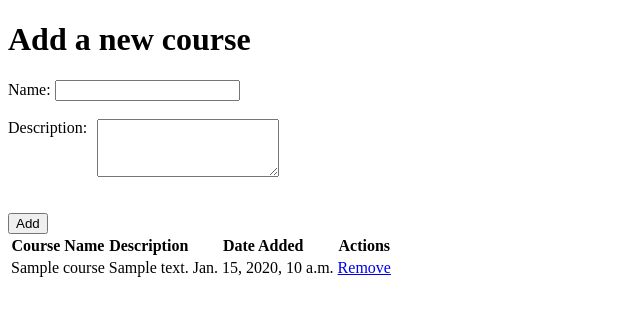
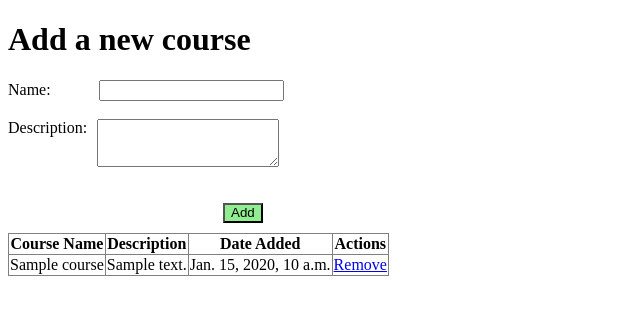
Before and after one commit to mei-manzo/Full-Stack-Django---Courses, a Django app: template courses_app/templates/index.html in a window 1280 px wide. Shown: the top 316 px of the page, without its empty margins (0-640 px from the left). Run offline with Django 3.2, Linux system fonts and the light colour scheme; the template is opened without the code that fills it: most values are stand-ins (such as "Sample title", 1, 10 or a date in 2020).

Commit message:
Completed MVP

```diff
--- a/courses_app/static/index.css
+++ b/courses_app/static/index.css
@@ -1,15 +1,35 @@
-#name{
-    margin-bottom: 20px;
-    margin-right: 1000px;
+.name{
+    margin-left: 44px;
 }
 .description{
     display: flex;
 }
 
+#button{
+    margin-top: 0px;
+    padding-top: 0px;
+    margin-left: 215px;
+    background-color: lightgreen;
+    margin-bottom: 10px;
+}
+
 #description{
-    margin-bottom: 20px;
-    padding-bottom: 20px;
+    margin-bottom: 0px;
+    padding-bottom: 30px;
     margin-right: 10px;
     margin-top: 0px;
     padding-top: 0px;
 }
+
+table{
+    border-collapse: collapse;
+    border: 1;
+}
+
+#red{
+    background-color:darkred;
+}
+
+#test{
+    margin-left: 100px;
+}
--- a/courses_app/templates/index.html
+++ b/courses_app/templates/index.html
@@ -16,18 +16,18 @@
         {% endfor %}
     </ul>
     {% endif %}
-    <form action="/shows/create" method='POST'>
+    <form action="/create" method='POST'>
         {% csrf_token %}
-        <label for="name">Name:</label>
+        <label for="name" id="name">Name:</label>
         <input class="name" type="name" name = "name">
         <br><br>
         <div class="description">
-            <p id="description">Description:</p><textarea name="description"></textarea>
+            <p id="description">Description:</p><textarea id="text" name="description"></textarea>
         </div>
         <br><br>
         <input type="submit" value="Add" id = "button">
     </form>
-    <table>
+    <table border="1">
         <thead>
             <tr>
                 <th>Course Name</th>
@@ -42,7 +42,7 @@
                 <td> {{ courses.name }}</td>
                 <td>{{ courses.description }}</td>
                 <td>{{ courses.updated_at }}</td>
-                <td><a href = "https://stealthbits.com/blog/how-to-hide-api-keys-github/">Remove</a></td>
+                <td><a href = "http://localhost:8000/courses/destroy/{{ courses.id }}">Remove</a></td>
             </tr>
             {% endfor %}
         </tbody>
--- a/courses_app/urls.py
+++ b/courses_app/urls.py
@@ -2,5 +2,8 @@ from django.urls import path
 from . import views
 urlpatterns = [
     path('', views.index, name = ''),
-    path('shows/create', views.create),
+    path('create', views.create),
+    # path('destroy', views.destroy),
+    path('courses/destroy/<int:id>', views.delete),
+    path('destroy/<int:id>', views.destroy),
 ]
```
Also changed, not shown: courses_app/templates/delete.html (added, +16 -0 lines), courses_app/views.py (+11 -0 lines), db.sqlite3.
